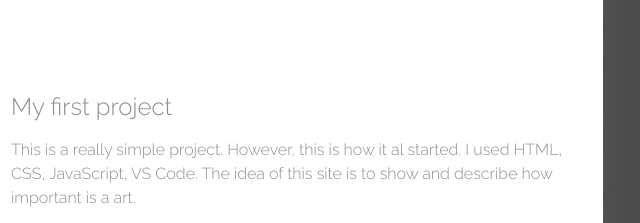
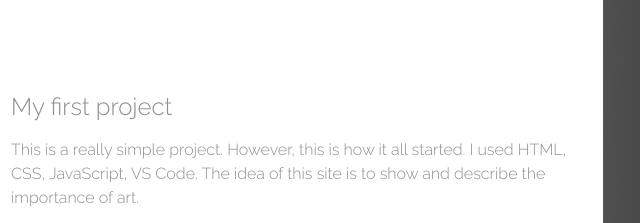
Before and after one commit to a-zhurakovska/portfolio, a plain HTML site: page index.html in a window 1280 px wide. Shown: the part 2240-2463 px from the top of the page, 49-689 px from the left. Drawn offline with nearby package versions, Linux system fonts and the light colour scheme.

Commit message:
changed text about first project

```diff
--- a/index.html
+++ b/index.html
@@ -145,9 +145,9 @@
         <div class="col-12 col-xl-6 d-flex flex-column align-self-md-center">
           <h4 class="card-title mb-3">My first project</h4>
           <p class="card-text">
-            This is a really simple project. However, this is how it al started.
+            This is a really simple project. However, this is how it all started.
             I used HTML, CSS, JavaScript, VS Code. The idea of this site is to
-            show and describe how important is a art.
+            show and describe the importance of art.
           </p>
           <a
             href="https://first-site-zhurakovska.netlify.app/"
```
